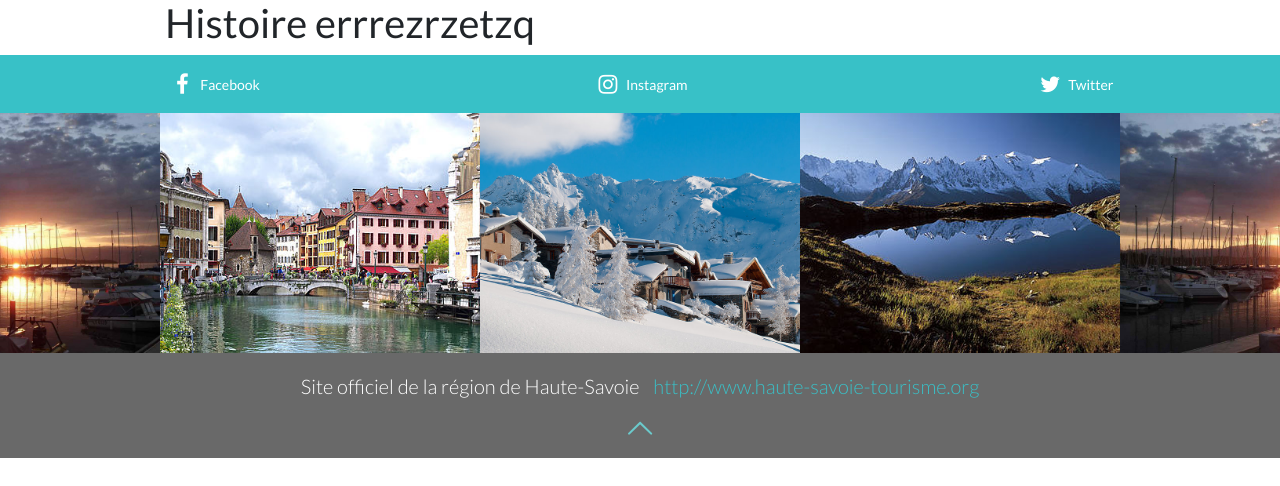
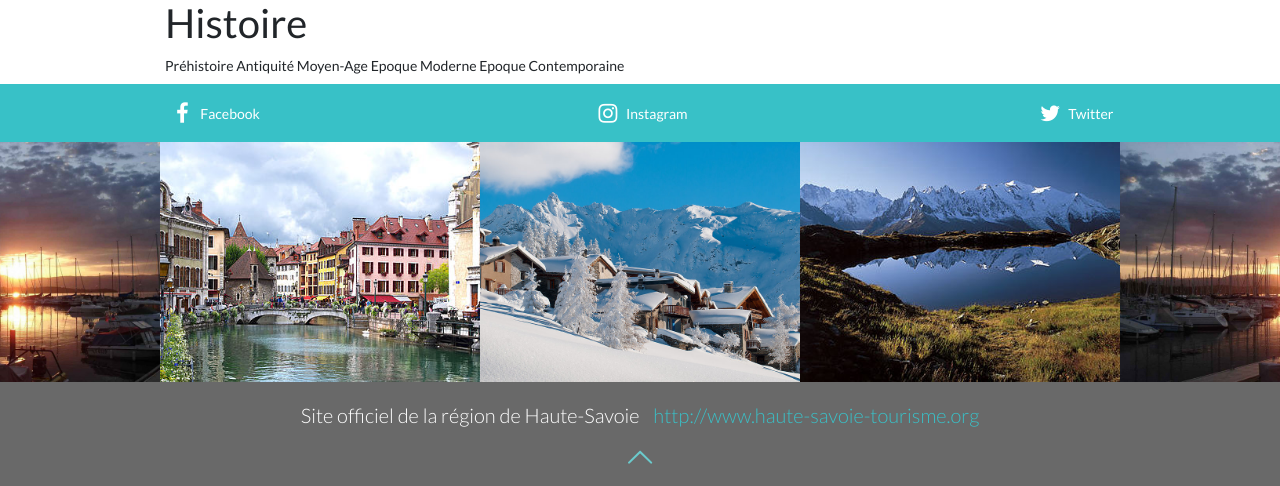
Before and after one commit to gnda/PJS3, a PHP site: template app/Views/pages/histoire.twig in a window 1280 px wide. Shown: the part 63-549 px from the top of the page. Run offline with PHP 8.4, Linux system fonts and the light colour scheme; the template is opened without the code that fills it, so the values that code supplies are empty; some libraries are stand-ins or nearby versions.

Commit message:
Add files via upload

```diff
--- a/app/Views/pages/histoire.twig
+++ b/app/Views/pages/histoire.twig
@@ -5,8 +5,21 @@
 {% block content %}
 
     <div class="container histoire-container">
-		<h1>Histoire errrezrzetzq</h1>
+
+
+	<div id="histoire">
+		<h1>Histoire</h1>
+		<div class="mini-menu">
+			<label class="link-lacs">Préhistoire</label>
+			<label class="link-mil-roc">Antiquité</label>
+			<label class="link-plateaux">Moyen-Age</label>
+			<label class="link-plateaux">Epoque Moderne</label>
+			<label class="link-plateaux">Epoque Contemporaine</label>
+		</div>
     </div>
+
+
+	</div>
 
 {% endblock %}
 
```
